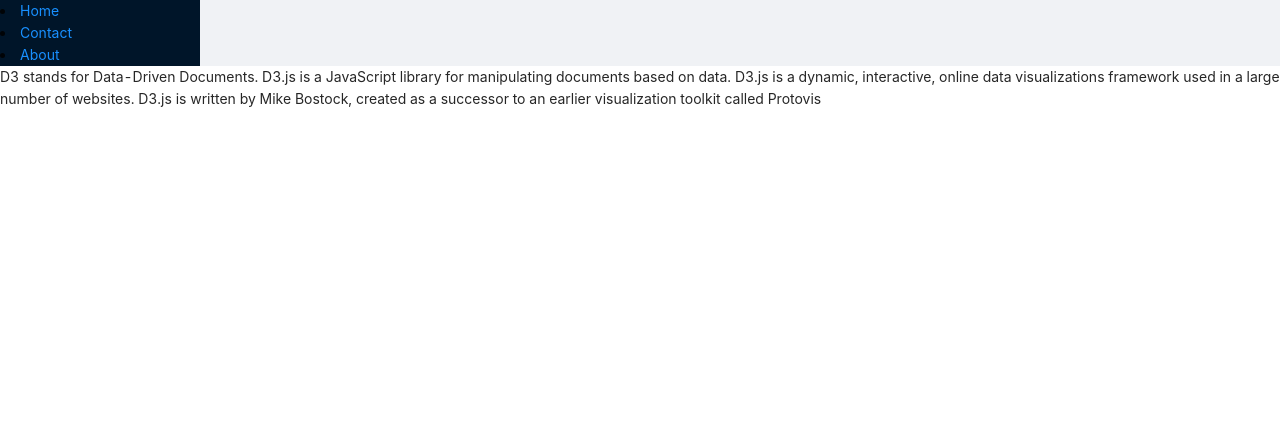
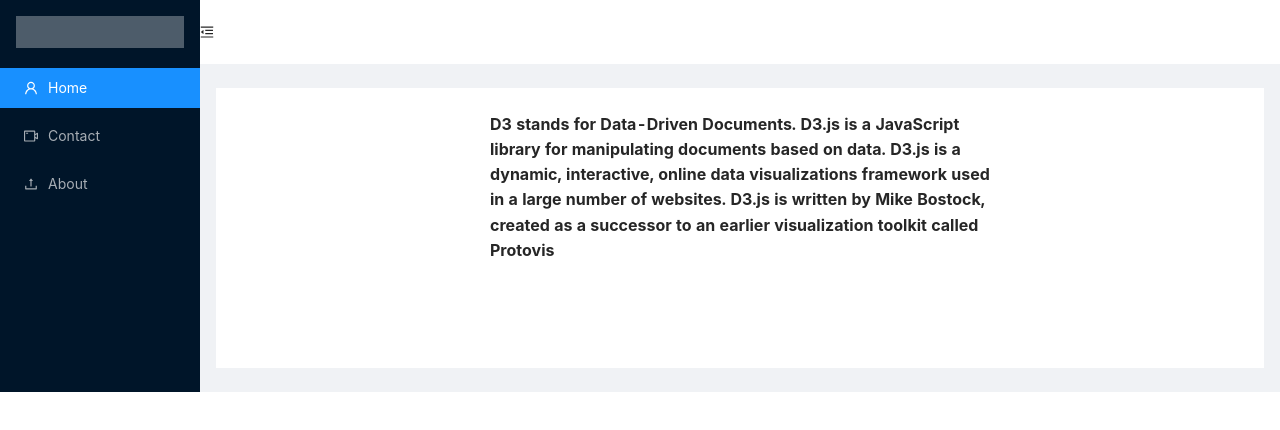
Before and after one commit to sumitkumar14/React-d3-project, a React (Create React App) app: page /about in a window 1280 px wide. Shown: the top 430 px of the page. Built offline with nearby package versions, Linux system fonts and the light colour scheme.

Commit message:
application Structure given

```diff
--- a/src/App.js
+++ b/src/App.js
@@ -1,30 +1,10 @@
 
-import { BrowserRouter as Router, Switch, Route, Link } from 'react-router-dom';
-import Home from './Home';
-import About from './About';
-import Contact from './Contact';
-import { Layout} from 'antd';
-const { Sider, Content } = Layout;
 
+import ApplicationContainer from './Pages/ApplicationContainer';
 function App() {
   return (
     <div className="App">
-   <Router>
-          <Layout>
-          <Sider>
-              <li><Link to={'/'} className="nav-link"> Home </Link></li>
-              <li><Link to={'/contact'} className="nav-link">Contact</Link></li>
-              <li><Link to={'/about'} className="nav-link">About</Link></li>
-              </Sider>
-          </Layout>
-            <Content>
-          <Switch>
-              <Route exact path='/' component={Home} />
-              <Route path='/contact' component={Contact} />
-              <Route path='/about' component={About} />
-          </Switch>
-              </Content>
-          </Router>
+      <ApplicationContainer></ApplicationContainer>
      </div>
   );
 }
--- a/src/About.js
+++ b/src/Pages/About.js
@@ -4,7 +4,7 @@ import React, { Component } from 'react';
 class About extends Component {
   render() {
     return (
-        <div>
+        <div  style={{fontWeight:'bold', display:'flex',extAlign:'justify', margin:'auto', width:'50%', fontSize:'1rem'}}>
           <article>D3 stands for Data-Driven Documents. D3.js is a JavaScript library for manipulating documents based on data. D3.js is a dynamic, interactive, online data visualizations framework used in a large number of websites. D3.js is written by Mike Bostock, created as a successor to an earlier visualization toolkit called Protovis</article>
         </div>
     );
--- /dev/null
+++ b/src/Pages/ApplicationContainer.js
@@ -0,0 +1,80 @@
+import { Layout, Menu } from 'antd';
+import React from 'react';
+import Home from './Home.js';
+import About from './About.js';
+import Contact from './Contact.js';
+import {
+  MenuUnfoldOutlined,
+  MenuFoldOutlined,
+  UserOutlined,
+  VideoCameraOutlined,
+  UploadOutlined,
+} from '@ant-design/icons';
+import { BrowserRouter as Router, Switch, Route, Link } from 'react-router-dom';
+
+const { Header, Sider, Content } = Layout;
+
+class ApplicationContainer extends React.Component {
+  state = {
+    collapsed: false,
+  };
+
+  toggle = () => {
+    this.setState({
+      collapsed: !this.state.collapsed,
+    });
+  };
+
+  render() {
+    const logoStyle = {
+        height: '32px',
+        margin: '16px',
+        background: 'rgba(255, 255, 255, 0.3)'
+      },
+      headerStyle={background: '#fff',padding: 0},
+      ContentStyle=
+      {background: '#fff',
+      margin: '24px 16px',
+      padding: 24,
+      minHeight: 280,};
+    return (
+      <Layout>
+        <Router>
+        <Sider trigger={null} collapsible collapsed={this.state.collapsed}>
+          <div style={logoStyle} className="logo" />
+          <Menu theme="dark" mode="inline" defaultSelectedKeys={['1']}>
+            <Menu.Item key="1" icon={<UserOutlined />}>
+            <Link to={'/'} className="nav-link"> Home </Link>
+            </Menu.Item>
+            <Menu.Item key="2" icon={<VideoCameraOutlined />}>
+            <Link to={'/contact'} className="nav-link">Contact</Link>
+            </Menu.Item>
+            <Menu.Item key="3" icon={<UploadOutlined />}>
+            <Link to={'/about'} className="nav-link">About</Link>
+            </Menu.Item>
+          </Menu>
+        </Sider>
+        <Layout className="site-layout">
+          <Header style={headerStyle} className="site-layout-background">
+            {React.createElement(this.state.collapsed ? MenuUnfoldOutlined : MenuFoldOutlined, {
+              className: 'trigger',
+              onClick: this.toggle,
+            })}
+          </Header>
+          <Content
+            className="site-layout-background"
+            style={ContentStyle}
+          >
+              <Switch>
+              <Route exact path='/' component={Home} />
+              <Route path='/contact' component={Contact} />
+              <Route path='/about' component={About} />
+              </Switch>
+          </Content>
+        </Layout>
+        </Router>
+      </Layout>
+    );
+  }
+}
+export default ApplicationContainer;
```
Also changed, not shown: src/Pages/ApplicationLevel/LeftNavigationDrawer.js (+50 -0 lines), src/Pages/ApplicationLevel/MainView.js (deleted), src/Pages/Contact.js (renamed from src/Contact.js), src/Pages/Home.js (renamed from src/Home.js).
